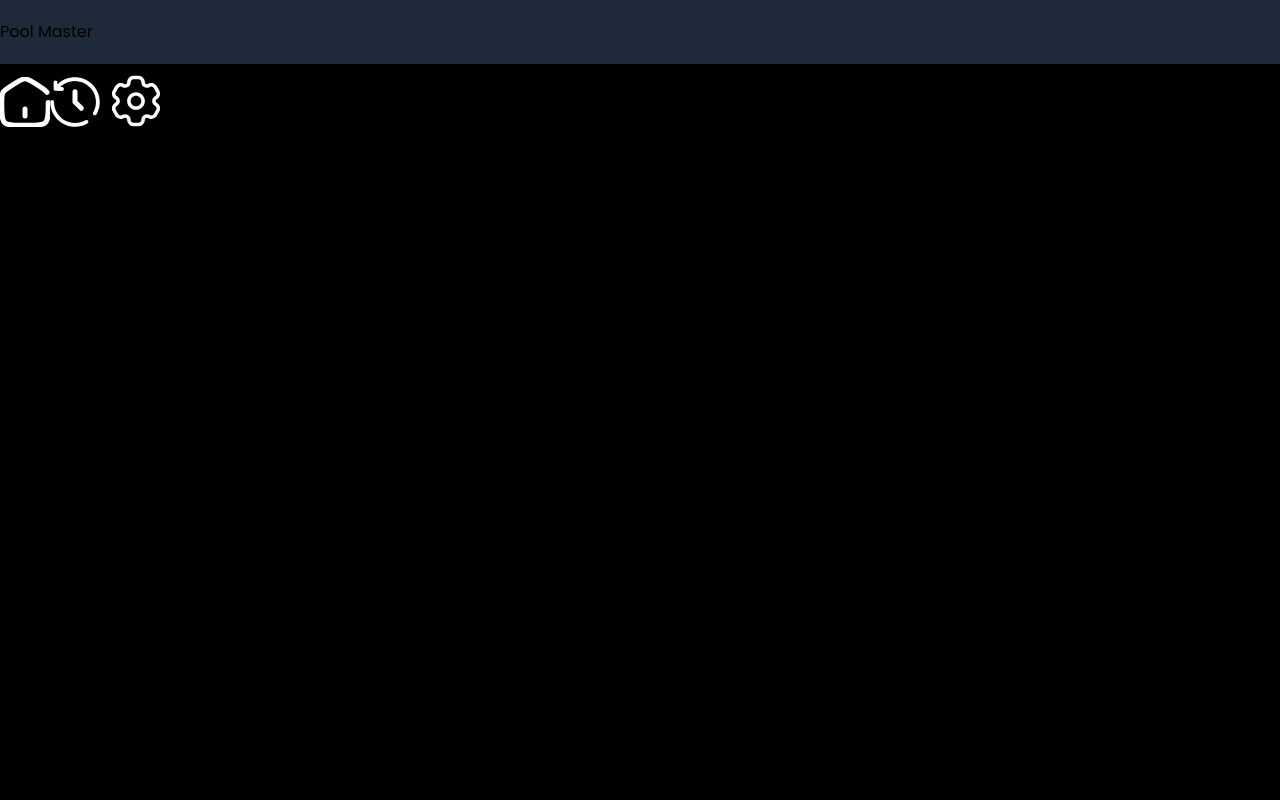
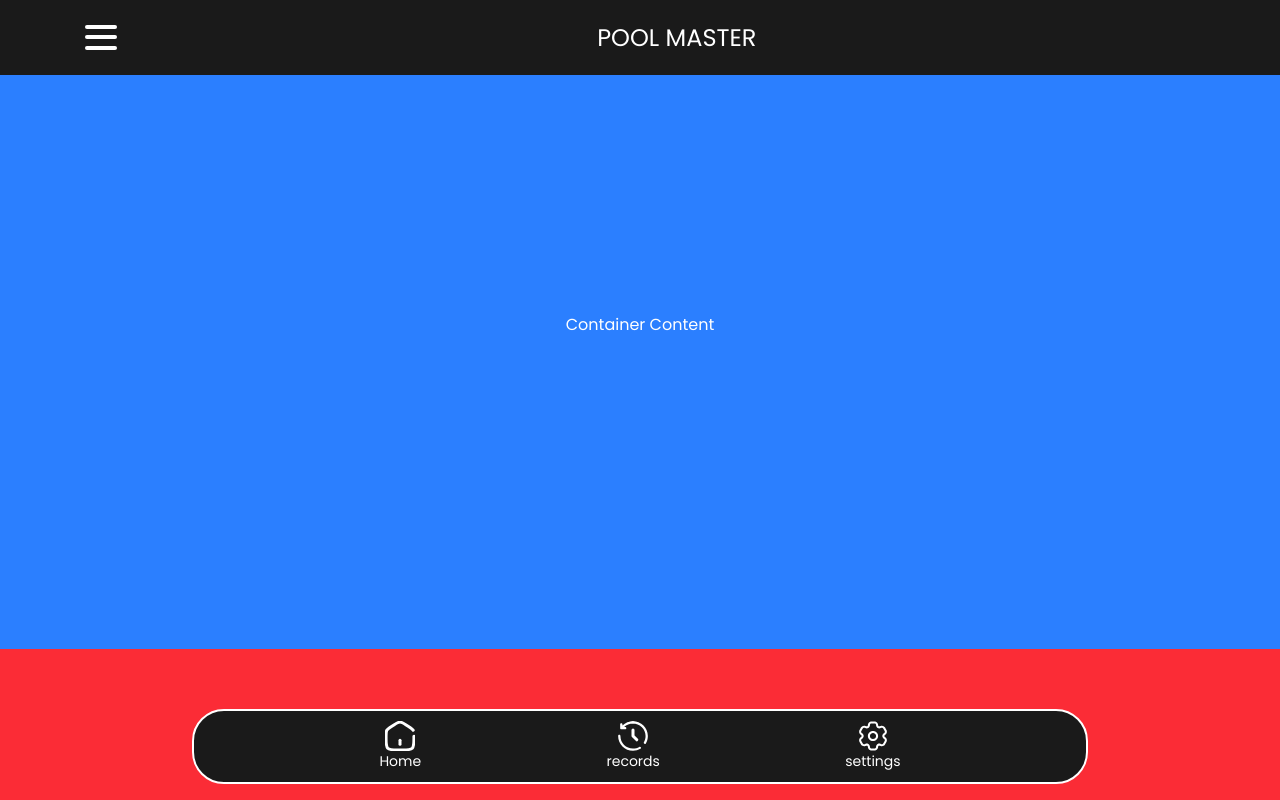
Before and after one commit to Wangkech/Pool-master, a React (Vite) app: page / in a window 1280 px wide. Built offline with nearby package versions, Linux system fonts and the light colour scheme.

Commit message:
Getting somewhere with TailwindCSS: styled the navbar component and the header component. Did some work on the container component too

```diff
--- a/src/App.jsx
+++ b/src/App.jsx
@@ -1,15 +1,15 @@
 import Header from "./components/Header.jsx";
-import "./css/App.css";
+// import "./css/App.css";
 import Navbar from "./components/Navbar.jsx";
 import Container from "./components/Container";
 
 function App() {
   return (
-    <>
+    <div className=" w-[100vw] h-[100vh] bg-red-500 text-white grid grid-rows-[75px_1fr_76px]">
       <Header />
       <Container />
       <Navbar />
-    </>
+    </div>
   );
 }
 
--- a/src/components/Container.jsx
+++ b/src/components/Container.jsx
@@ -1,3 +1,8 @@
-function Container() {}
-
+function Container() {
+  return (
+    <div className="w-full h-[calc(100vh-151px)]  items-center justify-center m-[75px_auto_91px] flex bg-blue-500">
+      <p>Container Content</p>
+    </div>
+  );
+}
 export default Container;
--- a/src/components/Header.jsx
+++ b/src/components/Header.jsx
@@ -2,15 +2,26 @@
 
 function Header() {
   return (
-    <nav className="top-nav bg-gray-800 w-full h-16 flex items-center justify-between px-4">
-      <div className="nav-content">
-        <div className="burger-btn">
-          <div className="burger-btn-line" id="burger-btn-line1"></div>
-          <div className="burger-btn-line" id="burger-btn-line2"></div>
-          <div className="burger-btn-line" id="burger-btn-line3"></div>
+    <nav className="top-nav fixed top-0 w-full h-[75px] bg-[#1A1A1A] items-center justify-around flex ">
+      <div className="nav-content w-[90vw] h-[45px] flex justify-around items-center">
+        <div className="burger-btn w-[2rem] h-[2rem] cursor-pointer flex flex-col justify-around items-center">
+          <div
+            className="burger-btn-line w-full h-[0.25rem] br-[25px] rounded-sm bg-white"
+            id="burger-btn-line1"
+          ></div>
+          <div
+            className="burger-btn-line w-full h-[0.25rem] br-[25px] rounded-sm bg-white"
+            id="burger-btn-line2 "
+          ></div>
+          <div
+            className="burger-btn-line w-full h-[0.25rem] br-[25px] rounded-sm bg-white"
+            id="burger-btn-line3"
+          ></div>
         </div>
-        <div className="logo-banner">
-          <h1 className="logo">Pool Master</h1>
+        <div className="logo-banner  w-[90%]   text-center ">
+          <h1 className="logo mt-auto mb-auto text-2xl text-center  uppercase">
+            Pool Master
+          </h1>
         </div>
       </div>
     </nav>
--- a/src/components/NavButton.jsx
+++ b/src/components/NavButton.jsx
@@ -5,9 +5,9 @@ function NavButton({ url, text }) {
   const imgURL = url;
 
   return (
-    <button className="  ">
-      <img src={imgURL} alt={text} />
-      <p>{text}</p>
+    <button className=" w-auto h-auto border-none p-2 text-center flex flex-col justify-between items-center  rounded-[50%]">
+      <img src={imgURL} alt={text} className=" w-[30px] h-[30px]" />
+      <p className="text-[0.875rem]">{text}</p>
     </button>
   );
 }
--- a/src/components/Navbar.jsx
+++ b/src/components/Navbar.jsx
@@ -1,7 +1,7 @@
 import NavButton from "./NavButton.jsx";
 function Navbar() {
   return (
-    <div className="bottom-nav">
+    <div className="bottom-nav fixed bottom-[1rem] w-[70vw] h-[75px] bg-[#1A1A1A] justify-self-center flex justify-evenly items-center border-2 border-white rounded-4xl">
       <NavButton url="./src/assets/icons/Home.svg" text="Home" />
       <NavButton url="./src/assets/icons/History.svg" text="records" />
       <NavButton url="./src/assets/icons/gear.svg" text="settings" />
```
